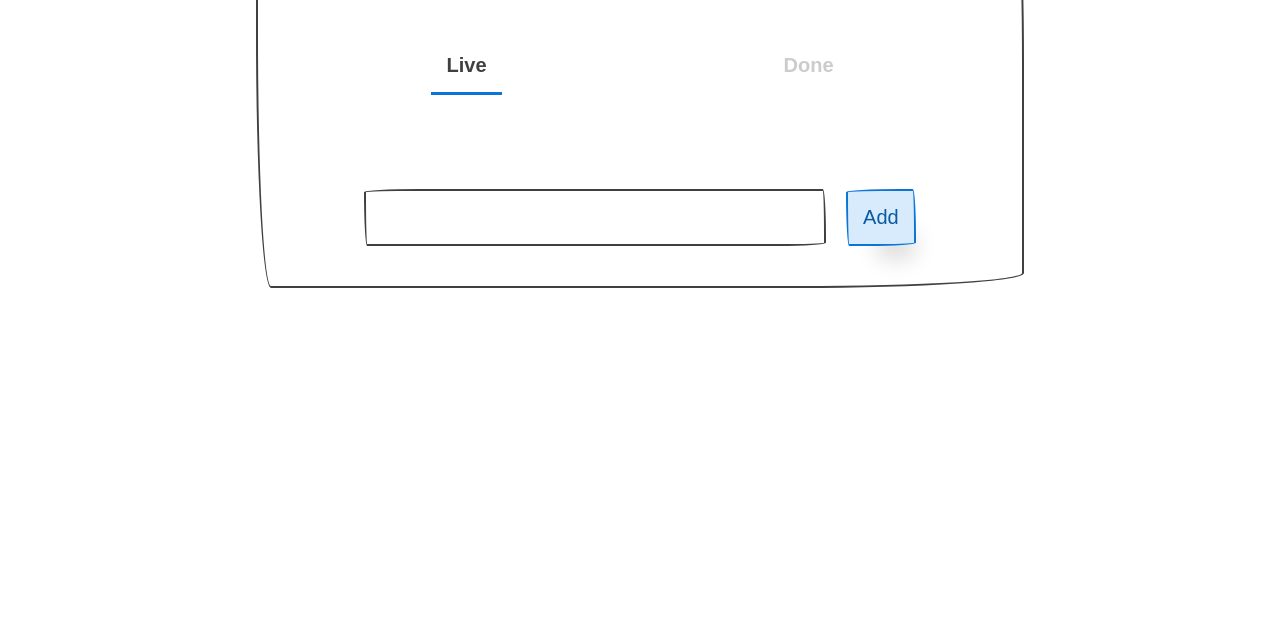
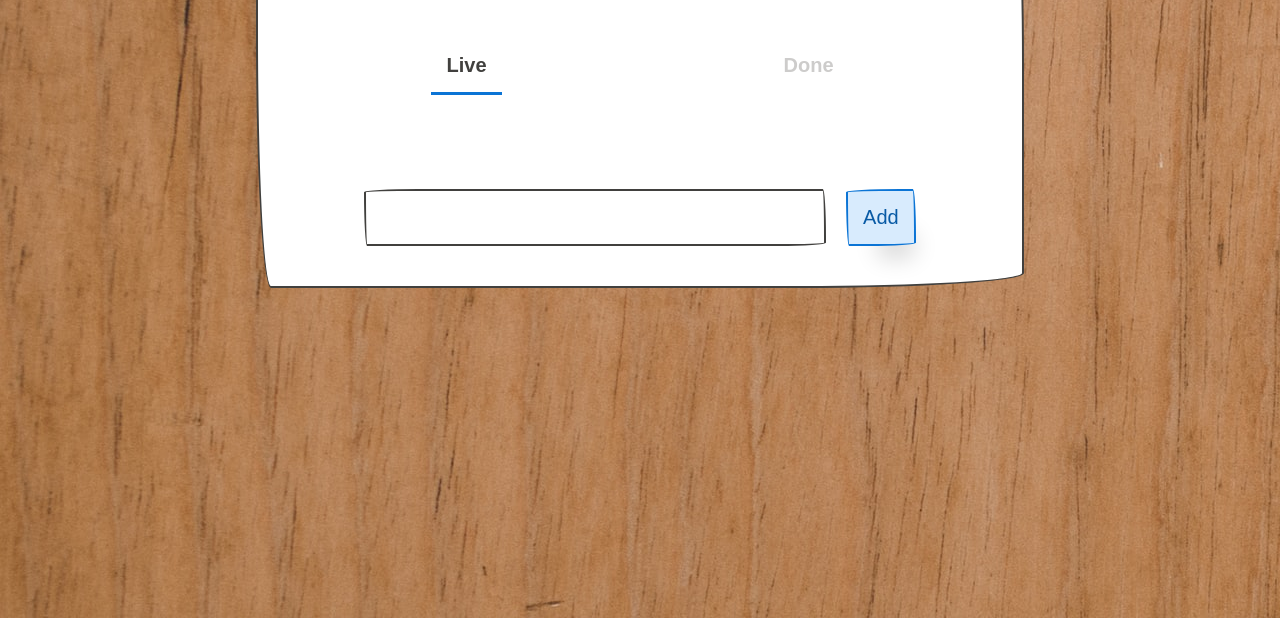
Before and after one commit to jameschancetech/to-do-list-app-php, a website built with Parcel: page index.html in a window 1280 px wide. Shown: the part 182-800 px from the top of the page. Built offline with nearby package versions, Linux system fonts and the light colour scheme; a web font is replaced by a local one.

Commit message:
Background added

```diff
--- a/index.css
+++ b/index.css
@@ -1,7 +1,14 @@
+body {
+  background: url(./imgs/bg.jpg);
+  /*
+  Photo by Diego Passadori https://unsplash.com/@dipassadori?utm_source=unsplash&amp;utm_medium=referral&amp;utm_content=creditCopyText
+  */
+}
 .wrapper{
   width: 60%;
   margin: 1rem auto;
   padding: 0 2rem;
+  background-color: white;
 }
 
 h1 {
```
Also changed, not shown: dist/bg.7077688b.jpg (added), imgs/bg.jpg (added), 5 other files.
